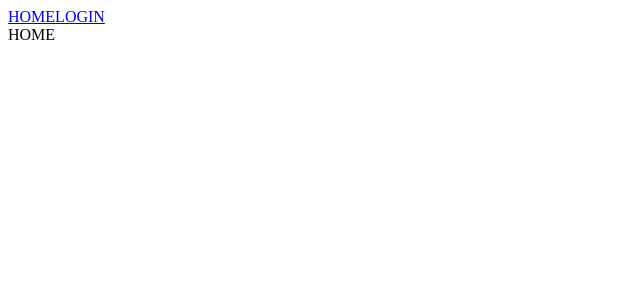
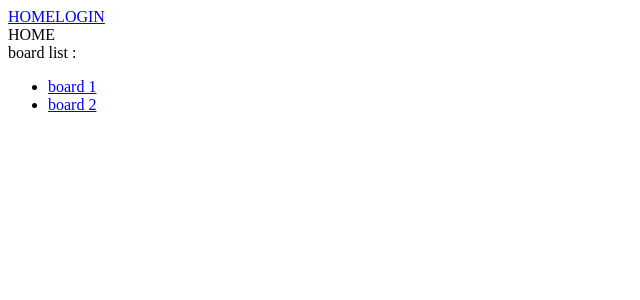
Before and after one commit to hotdari/vue-trello, a Vue app: page / in a window 1280 px wide. Shown: the top 300 px of the page, without its empty margins (0-640 px from the left). Built offline with nearby package versions, Linux system fonts and the light colour scheme.

Commit message:
board-making

```diff
--- /dev/null
+++ b/src/components/Board.vue
@@ -0,0 +1,19 @@
+<template>
+  <div>
+    Board
+    <div>{{ bid }}</div>
+  </div>
+</template>
+
+<script>
+export default {
+  data () {
+    return {
+      bid: 0
+    }
+  },
+  created () {
+    this.bid = this.$route.params.bid
+  }
+}
+</script>
--- a/src/components/Home.vue
+++ b/src/components/Home.vue
@@ -1,6 +1,13 @@
 <template>
   <div>
     HOME
+    <div>
+      board list :
+      <ul>
+        <li><router-link to="/b/1">board 1</router-link></li>
+        <li><router-link to="/b/2">board 2</router-link></li>
+      </ul>
+    </div>
   </div>
 </template>
 
--- a/src/router/index.js
+++ b/src/router/index.js
@@ -2,6 +2,7 @@ import Vue from 'vue'
 import VueRouter from 'vue-router'
 import Home from '../components/Home.vue'
 import Login from '../components/Login.vue'
+import Board from '../components/Board.vue'
 import NotFound from '../components/NotFound.vue'
 
 Vue.use(VueRouter)
@@ -18,6 +19,11 @@ const routes = [
     component: Login
   },
   {
+    path: '/b/:bid',
+    name: 'Board',
+    component: Board
+  },
+  {
     path: '*',
     name: 'NotFound',
     component: NotFound
```
